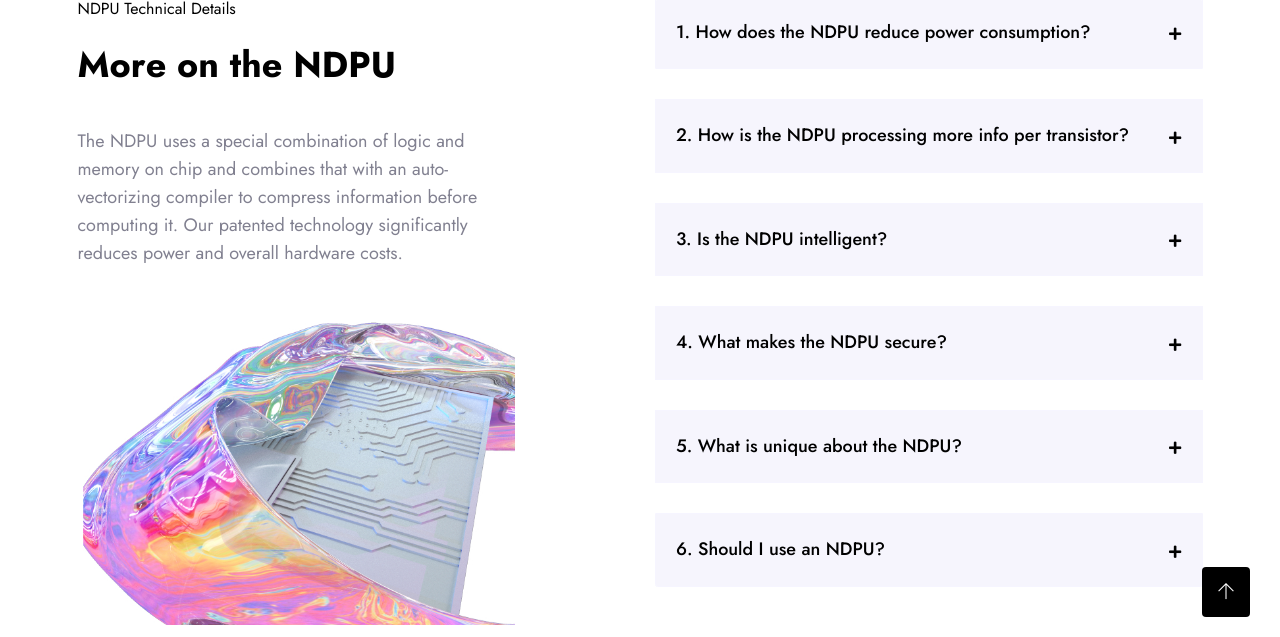
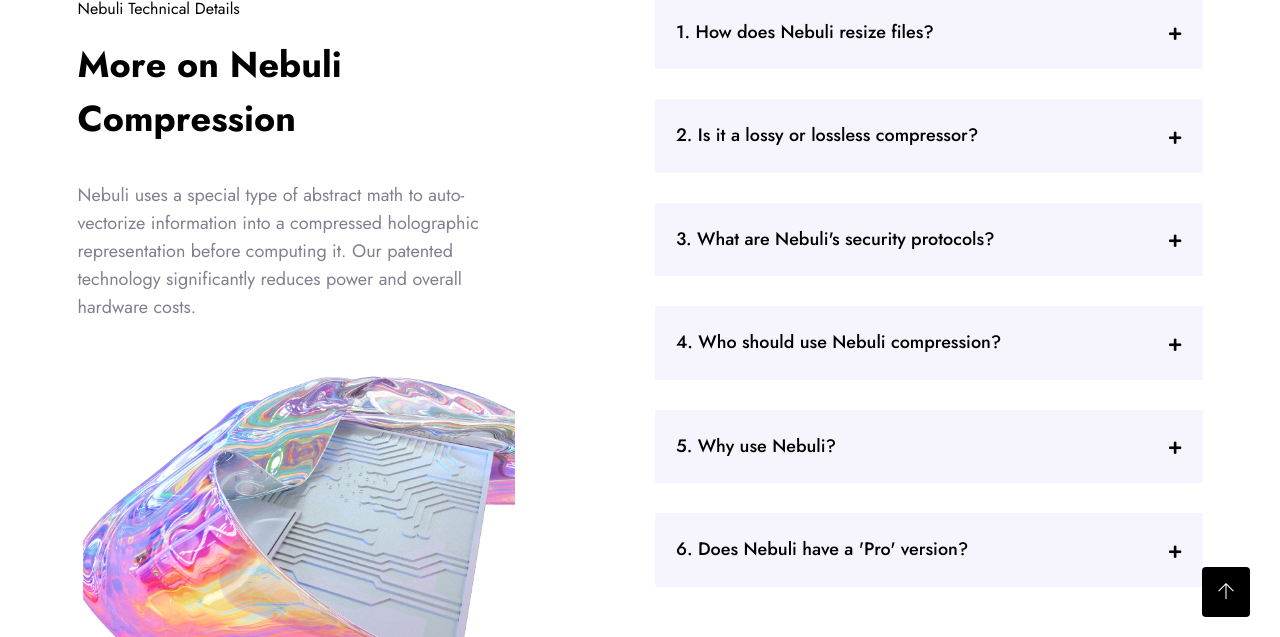
Before and after one commit to simuliinc/simuliinc.github.io, a Jekyll site: the page built from Nebuli-FAQs.md, in a window 1280 px wide and 900 px high, scrolled down 403 px, cut to the strip 263-900 px from the top of the window. Built offline with Jekyll 4.4.1, drawn with Linux system fonts in a browser that asks for light colours.

Commit message:
Add files via upload

```diff
--- a/_config.yml
+++ b/_config.yml
@@ -562,39 +562,50 @@
   image: assets/img/faq/fag-bg.png
   title: NDPU Details
 
+# faq2:
+#   description: The NDPU uses a special combination of logic and memory on chip and combines that with an auto-vectorizing compiler to compress information before computing it. Our patented technology significantly reduces power and overall hardware costs.
+#   image: assets/img/about/about3.jpg
+#   subtitle: More on the NDPU
+#   title: NDPU Technical Details
+
 faq2:
-  description: The NDPU uses a special combination of logic and memory on chip and combines that with an auto-vectorizing compiler to compress information before computing it. Our patented technology significantly reduces power and overall hardware costs.
+  description: Nebuli uses a special type of abstract math to auto-vectorize information into a compressed holographic representation before computing it. Our patented technology significantly reduces power and overall hardware costs.
   image: assets/img/about/about3.jpg
-  subtitle: More on the NDPU
-  title: NDPU Technical Details
+  subtitle: More on Nebuli Compression
+  title: Nebuli Technical Details
 
-faqs:
-- title: 1. How does the NDPU reduce power consumption?
-  description: Information is automatically compressed into a holographic math state and then processed in the compressed form. This technique uses less memory which reduces power needed.
-- title: 2. How is the NDPU processing more info per transistor?
-  description: Since information is compressed before processed, each transistor can be running in parallel computing all of the info with less bits used to represent that info.
-- title: 3. Is the NDPU intelligent?
-  description: Our new chip uses a type of math that is contextual, this means that a new type of artificial intelligence can be supported without adding more and more GPUs as models scale.
-- title: 4. What makes the NDPU secure?
-  description: The chip uses two forms of security. First, the software layer randomly scrambles the data into an abstract string. Then, the hardware uses PUF to ensure the random scramble is post-quantum secure.
-- title: 5. What is unique about the NDPU?
-  description: Our floor layout of logic and memory is like islands of logic in a sea of memory. The logic is designed for fixed point geometric operations instead of floating point matrix multiplication ops of GPUs. All information is compressed, binarized, and vectorized on chip.
-- title: 6. Should I use an NDPU?
-  description: Anyone who is processing lots and lots of data and wants to do so without constantly adding more hardware and increasing power will love the NDPU.
+# faqs:
+# - title: 1. How does the NDPU reduce power consumption?
+#   description: Information is automatically compressed into a holographic math state and then processed in the compressed form. This technique uses less memory which reduces power needed.
+# - title: 2. How is the NDPU processing more info per transistor?
+#   description: Since information is compressed before processed, each transistor can be running in parallel computing all of the info with less bits used to represent that info.
+# - title: 3. Is the NDPU intelligent?
+#   description: Our new chip uses a type of math that is contextual, this means that a new type of artificial intelligence can be supported without adding more and more GPUs as models scale.
+# - title: 4. What makes the NDPU secure?
+#   description: The chip uses two forms of security. First, the software layer randomly scrambles the data into an abstract string. Then, the hardware uses PUF to ensure the random scramble is post-quantum secure.
+# - title: 5. What is unique about the NDPU?
+#   description: Our floor layout of logic and memory is like islands of logic in a sea of memory. The logic is designed for fixed point geometric operations instead of floating point matrix multiplication ops of GPUs. All information is compressed, binarized, and vectorized on chip.
+# - title: 6. Should I use an NDPU?
+#   description: Anyone who is processing lots and lots of data and wants to do so without constantly adding more hardware and increasing power will love the NDPU.
 
 faqs2:
-- title: 1. How does the NDPU reduce power consumption?
-  description: Information is automatically compressed into a holographic math state and then processed in the compressed form. This technique uses less memory which reduces power needed.
-- title: 2. How is the NDPU processing more info per transistor?
-  description: Since information is compressed before processed, each transistor can be running in parallel computing all of the info with less bits used to represent that info.
-- title: 3. Is the NDPU intelligent?
-  description: Our new chip uses a type of math that is contextual, this means that a new type of artificial intelligence can be supported without adding more and more GPUs as models scale.
-- title: 4. What makes the NDPU secure?
-  description: The chip uses two forms of security. First, the software layer randomly scrambles the data into an abstract string. Then, the hardware uses PUF to ensure the random scramble is post-quantum secure.
-- title: 5. What is unique about the NDPU?
-  description: Our floor layout of logic and memory is like islands of logic in a sea of memory. The logic is designed for fixed point geometric operations instead of floating point matrix multiplication ops of GPUs. All information is compressed, binarized, and vectorized on chip.
-- title: 6. Should I use an NDPU?
-  description: Anyone who is processing lots and lots of data and wants to do so without constantly adding more hardware and increasing power will love the NDPU.
+- title: 1. How does Nebuli resize files?
+  description: Any data type is automatically compressed into a holographic math state and stored in as a Nebu file type. This technique uses significantly less memory. When the data is decmopressed, a reconstruction process is called on the Nebu file converting it back to the original file data with all the original data.
+
+- title: 2. Is it a lossy or lossless compressor?
+  description: Nebuli is verifyably lossless compression. This means the contents of your reconstructed data is exactly as it was before you compressed it.
+
+- title: 3. What are Nebuli's security protocols?
+  description: Nebui file types use two forms of security. First, the compression layer randomly scrambles the data into an abstract string. Then, the a second layer of RSA futher encryptes the file to ensure added protection.
+
+- title: 4. Who should use Nebuli compression?
+  description: Anyone who is storing data and wants to store more of it securely. The most benefited users are those processing lots and lots of data and wants to do so without constantly adding more hardware and increasing power (see 'Why').
+
+- title: 5. Why use Nebuli?
+  description: Since information is compressed in our special Nebu form, our AI API can be used to directly process the compressed data. Since you're computing on compressed data... you end up computing all of the info with less bits used to represent that info. The expected result is massive power and memory consuption decrease.
+
+- title: 6. Does Nebuli have a 'Pro' version?
+  description: Please contact us for custom tailored versions of Nebuli. Our fine-tuned Nebuli Pro versions are built to handle your specific data storing and processing needs.
 
 
 ####################################################################
@@ -686,10 +697,10 @@
   profession: Co-Founder, COO
   description: Semiconductor & ASIC Industry. Leader and experimental technologist with expertise in manufacturing, engineering, commercialization & alliances.
 engineers:
-- image: assets/img/team/Vijay.jpg
-  username: Vijayvithal Jahagirdar
-  profession: Hardware Engineer Consultant
-  description: 2 decades designing complex communication chips and contributed to the tapeout of dozens of chips. Worked for LSI/Intel, Texas Instruments, CEERI Pilani, Inrom Systems.
+- image: assets/img/team/Victor.jpg
+  username: Victor Cavero
+  profession: Embedded Systems Engineer
+  description: Specializes in optimizing performance through low-level/bare metal techniques and hardware resources across diverse digital environments and hardware systems.
 - image: assets/img/team/peter.jpg
   username: Peter Sutor
   profession: High-Dimensional Computing Expert
```
